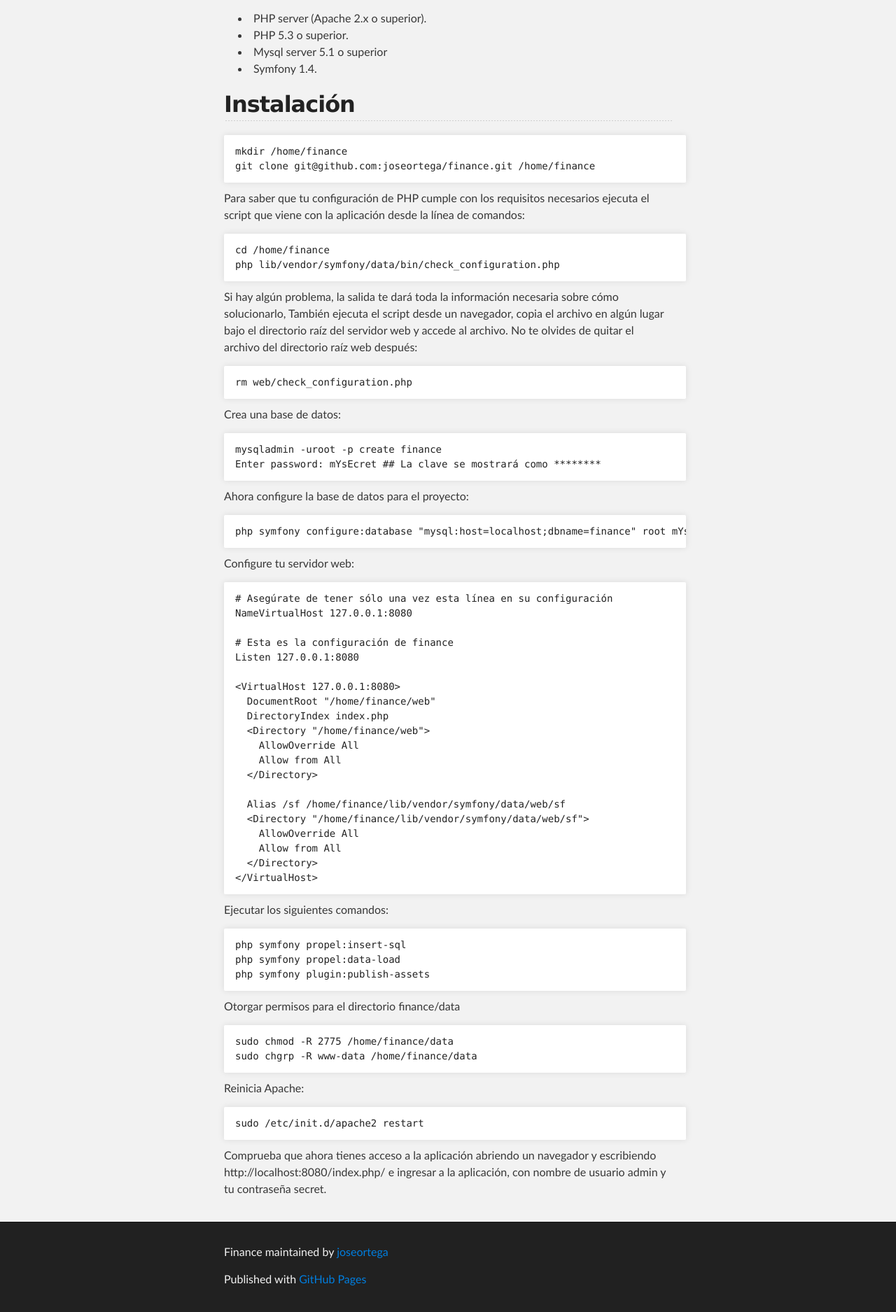
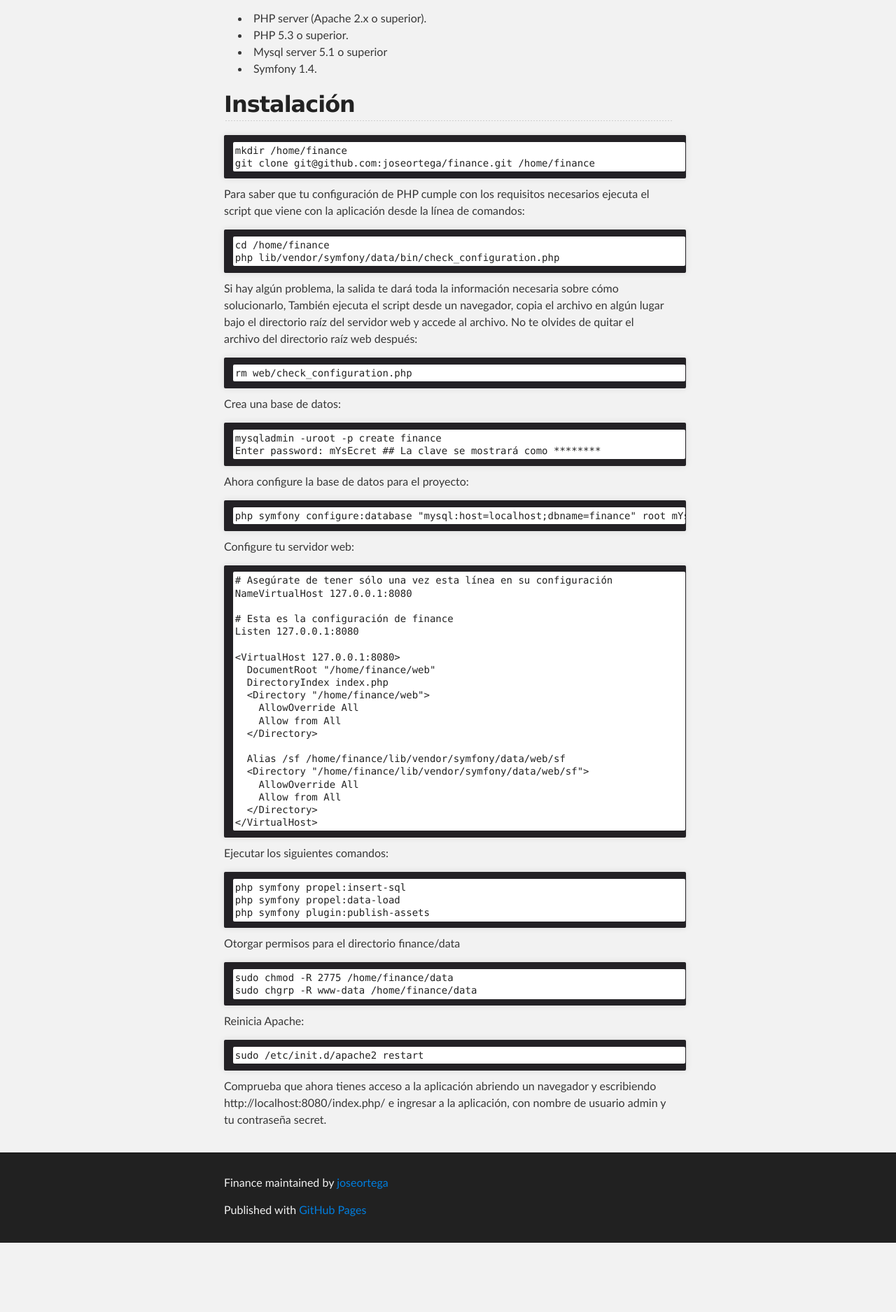
Before and after one commit to joseortega/finance, a PHP site: page / in a window 1280 px wide. Shown: the part 468-2343 px from the top of the page at 70% size. After the commit the page ends 2244 px from the top, so only its background shows below. Run offline with PHP 8.4, Linux system fonts and the light colour scheme.

Commit message:
Update stylesheet.css

```diff
--- a/stylesheets/stylesheet.css
+++ b/stylesheets/stylesheet.css
@@ -429,3 +429,12 @@
   }
 
 }
+
+pre {
+background-color: #232125;
+overflow: auto;
+line-height: 1.3em;
+color: #fff;
+font-size: 14px;
+padding: .7em;
+}
```
